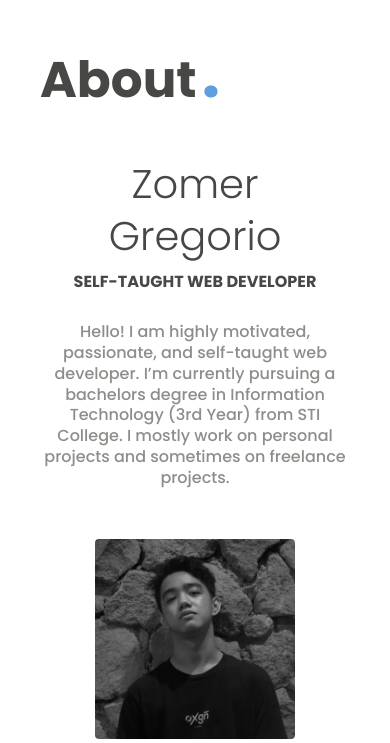
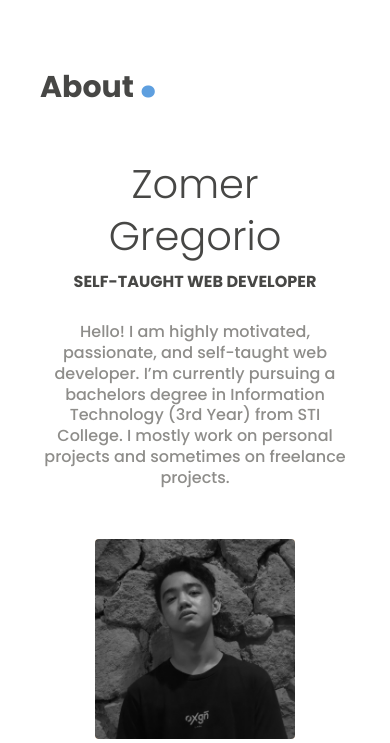
Before and after one commit to zomeru/portfolio, a Next.js app: page / in a window 390 px wide. Shown: the part 901-1644 px from the top of the page. Built offline with nearby package versions, Linux system fonts and the light colour scheme.

Commit message:
Change section heading font size

```diff
--- a/src/styles/GlobalStyles.ts
+++ b/src/styles/GlobalStyles.ts
@@ -63,10 +63,10 @@ const GlobalStyles = createGlobalStyle`
     /* margin: 10px 0 40px; */
     margin-bottom: 40px;
     width: 100%;
-    white-space: normal;
+    /* white-space: normal; */
     color: var(--gray-dark);
     font-weight: var(--font-bold);
-    font-size: var(--fz-heading);
+    font-size: clamp(30px, 6vw, var(--fz-heading));
 
     :after {
       bottom: 4px;
```
